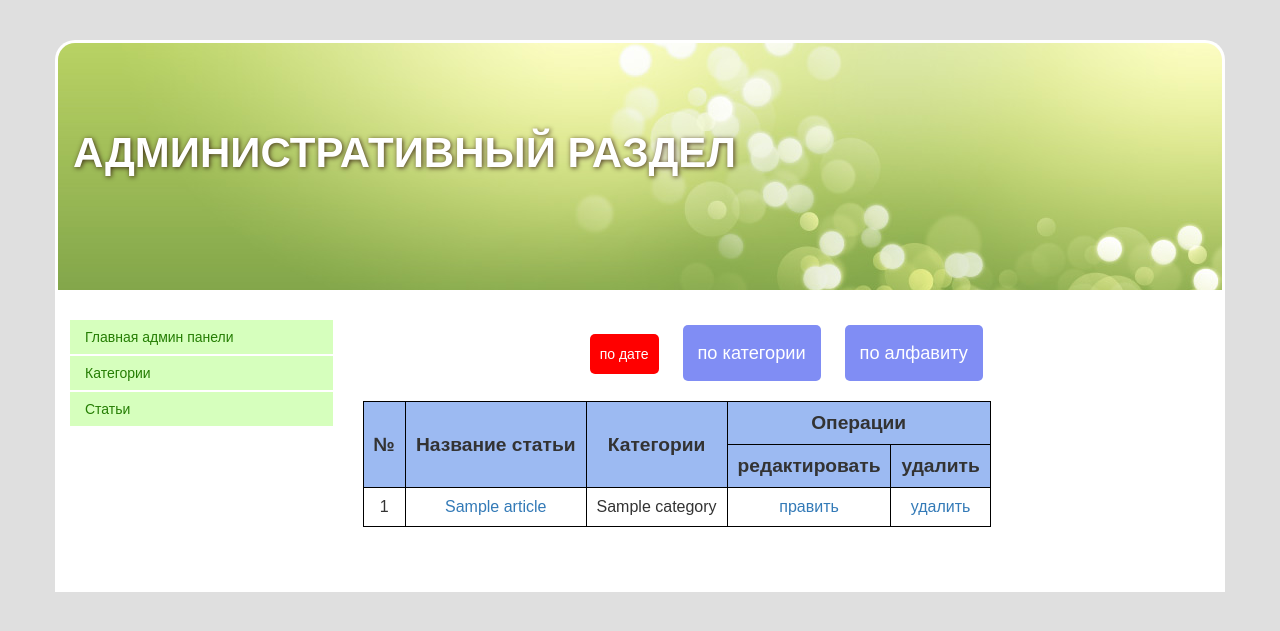
After one commit to cybb/PHP_course, a PHP site: page /flowers/admin_panel/article_view.php?sort=1 in a window 1280 px wide. The commit adds this page. Shown: the top 631 px of the page. Run offline with PHP 8.4, Linux system fonts and the light colour scheme; tables that the repository leaves empty or names only in its code hold one stand-in row (values such as "Sample post"); some libraries are stand-ins or nearby versions.

Commit message:
admin_panel

```diff
--- /dev/null
+++ b/flowers/admin_panel/article_view.php
@@ -0,0 +1,125 @@
+  <?php include "header.php";?>
+  <?php include "content.php";
+	$sort = $_GET['sort'];?>
+
+
+
+
+ <?php
+
+	$click = " <ul class='sort'>
+							<li><a href='?sort=1'> по дате</a></li>
+							<li><a href='?sort=2'>по категории</a>  </li>
+							<li><a href='?sort=3'>по алфавиту</a></li>
+			      </ul> ";
+
+
+
+		switch($sort){
+
+		 case 1 :  $click = "<ul class='sort'>
+																<li style='background:red;padding:10px;'>  по дате</li>
+																<li><a href='?sort=2'>по категории</a>  </li>
+																<li><a href='?sort=3'>по алфавиту</a></li>
+			        							</ul> ";break;
+
+		 case 2 : $click = "<ul class='sort'>
+		 										<li><a href='?sort=1'> по дате</a></li>
+		 								   <li style='background:red;padding:10px;'>по категории</li>
+										   <li><a href='?sort=3'>по алфавиту</a></li></ul>";break;
+
+		 case 3 : $click = "<ul class='sort'>
+		 									<li><a href='?sort=1'> по дате</a></li>
+		 								   <li><a href='?sort=2'>по категории</a>  </li>
+										   <li style='background:red;padding:10px;'> по алфавиту </li></ul>";break;
+
+    }
+
+ echo $click;
+
+ ?>
+
+
+
+
+
+
+	 <table class="table_adm">
+			<thead>
+				<tr>
+					<td rowspan="2">№</td>
+					<td rowspan="2">Название статьи</td>
+					<td rowspan="2">Категории</td>
+					<td colspan="2">Операции</td>
+				</tr>
+
+				<tr>
+					<td>редактировать</td>
+					<td>удалить</td>
+				</tr>
+			</thead>
+
+
+
+	<?php
+		 $query_table_art = mysql_query( 'SELECT
+		 																	articles.article_name, 								categories.category_name
+																		FROM
+																			articles ,categories
+																		WHERE
+																			articles.id_category = categories.id', $db);
+
+
+
+
+		 switch($sort){
+			 case 1 : $query_table_art=mysql_query( 'SELECT
+																								articles.article_name,
+																								categories.category_name
+																							FROM
+																								articles ,
+																								categories
+																							WHERE
+																								articles.id_category = categories.id
+																							ORDER BY
+																								articles.id ASC', $db);break;
+			 case 2 : $query_table_art=mysql_query( 'SELECT
+																								articles.article_name,
+																								categories.category_name
+																							FROM
+																								articles ,
+																								categories
+																							WHERE
+																								articles.id_category = categories.id
+																							ORDER BY
+																								categories.category_name ASC', $db);break;
+			 case 3 : $query_table_art=mysql_query( 'SELECT
+																								articles.article_name,
+																								categories.category_name
+																							FROM
+																								articles ,
+																								categories
+																							WHERE
+																								articles.id_category = categories.id
+																							ORDER BY
+																								articles.article_name DESC', $db);break;
+		 }
+
+		$num =1;
+		while($array_table3 = mysql_fetch_array($query_table_art)){
+
+			echo   "<tbody>
+								<tr>
+									<td>" . $num . "</td>
+									<td> <a href='#'>". $array_table3[article_name] . "</a></td>
+									<td>" . $array_table3[category_name] . "</td>
+									<td><a href='#'>править</a></td>
+									<td><a href='#'>удалить</a></td>
+								</tr>
+							</tbody>";
+		  $num++;
+		}
+	?>
+
+
+	</table>
--- a/flowers/admin_panel/content.php
+++ b/flowers/admin_panel/content.php
@@ -9,8 +9,8 @@
 		//в переменную $query_Category записываем данные запроса из таблицы ?>
 
 			<li><a href="index.php">Главная админ панели</a></li> <!-- создаем ссылку на главную -->
-			<li><a href="#">Категории</a></li> <!-- создаем ссылку на категории -->
-			<li><a href="#">Статьи</a></li> <!-- создаем ссылку на статьи -->
+			<li><a href="category_view.php">Категории</a></li> <!-- создаем ссылку на категории -->
+			<li><a href="article_view.php">Статьи</a></li> <!-- создаем ссылку на статьи -->
 
 
 
--- a/flowers/styles/style.css
+++ b/flowers/styles/style.css
@@ -114,6 +114,8 @@ tbody tr:hover{
 	font-size: 1.1em;
 	font-weight: 700;
 	font-style: italic;
+	box-sizing: border-box;
+	height: 100%;
 }
 
 .table_adm{
@@ -121,6 +123,7 @@ tbody tr:hover{
 	text-align: center;
 	margin-bottom: 50px;
 	box-sizing: border-box;
+
 }
 .table_adm td{
 	border:1px solid #000;
@@ -131,3 +134,25 @@ tbody tr:hover{
 	font-weight: 800;
 	font-size: 1.2em;
 }
+
+.sort{
+	list-style: none;
+	text-align: center;
+	margin: 15px 0;
+}
+.sort a{
+	display: block;
+	padding: 5px;
+	color: #fff;
+	font-size: 1.3em;
+}
+
+.sort li{
+	display:inline-block;
+	border-radius: 5px;
+	background-color: #808df4;
+	margin: 5px 10px;
+	padding: 10px;
+	color: #fff;
+	padding: 10px;
+}
```
Also changed, not shown: flowers/admin_panel/category_view.php (added, +42 -0 lines).
